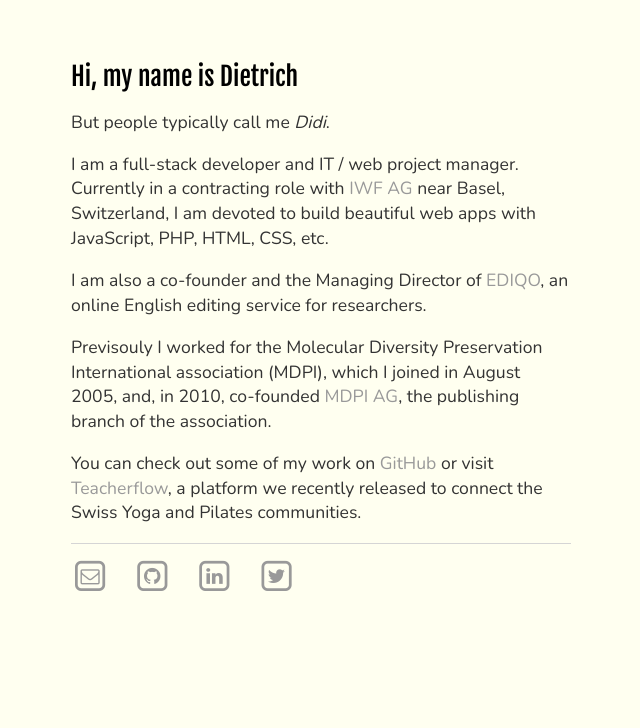
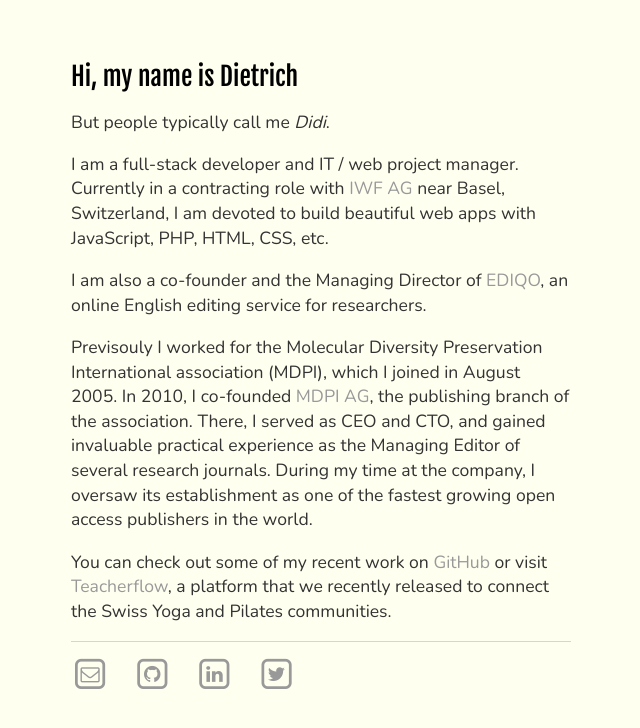
Before and after one commit to rordi/rordi.github.io, a Jekyll site: the page built from index.md, in a window 1280 px wide. Shown: the top 728 px of the page, without its empty margins (319-959 px from the left). Built offline with Jekyll 4.4.1, drawn with Linux system fonts in a browser that asks for light colours.

Commit message:
Update index.md

```diff
--- a/index.md
+++ b/index.md
@@ -12,7 +12,6 @@ near Basel, Switzerland, I am devoted to build beautiful web apps with JavaScrip
 I am also a co-founder and the Managing Director of [EDIQO](https://www.ediqo.com), an online English editing service for
 researchers.
 
-Previsouly I worked for the Molecular Diversity Preservation International association (MDPI), which I joined in August 2005, and, in 2010, co-founded [MDPI AG](http://www.mdpi.com), the publishing branch of the association.
+Previsouly I worked for the Molecular Diversity Preservation International association (MDPI), which I joined in August 2005. In 2010, I co-founded [MDPI AG](http://www.mdpi.com), the publishing branch of the association. There, I served as CEO and CTO, and gained invaluable practical experience as the Managing Editor of several research journals. During my time at the company, I oversaw its establishment as one of the fastest growing open access publishers in the world.
 
-You can check out some of my work on [GitHub](https://github.com/rordi/) or visit [Teacherflow](https://www.teacherflow.ch),
-a platform we recently released to connect the Swiss Yoga and Pilates communities.
+You can check out some of my recent work on [GitHub](https://github.com/rordi/) or visit [Teacherflow](https://www.teacherflow.ch), a platform that we recently released to connect the Swiss Yoga and Pilates communities.
```
